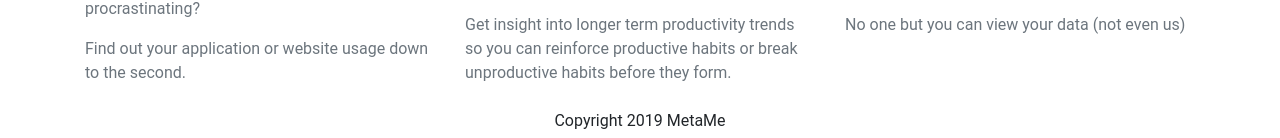
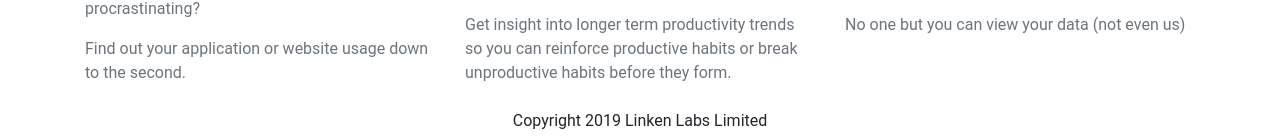
Before and after one commit to meta-me/metame-website, a Jekyll site: the page built from index.html, in a window 1280 px wide. Shown: the part 1237-1375 px from the top of the page. Built offline with Jekyll 4.4.1, drawn with Linux system fonts in a browser that asks for light colours.

```diff
--- a/index.html
+++ b/index.html
@@ -155,7 +155,7 @@ description: A privacy respecting automatic time tracking software that gives yo
 </section>
 <nav class="navbar footer">
   <div class="container text-center">
-    <span style="flex:1;">Copyright 2019 MetaMe</span>
+    <span style="flex:1;">Copyright 2019 Linken Labs Limited</span>
   </div>
 </nav>
 <script>
```
Also changed, not shown: other parts of index.html (+1 -1 lines).
